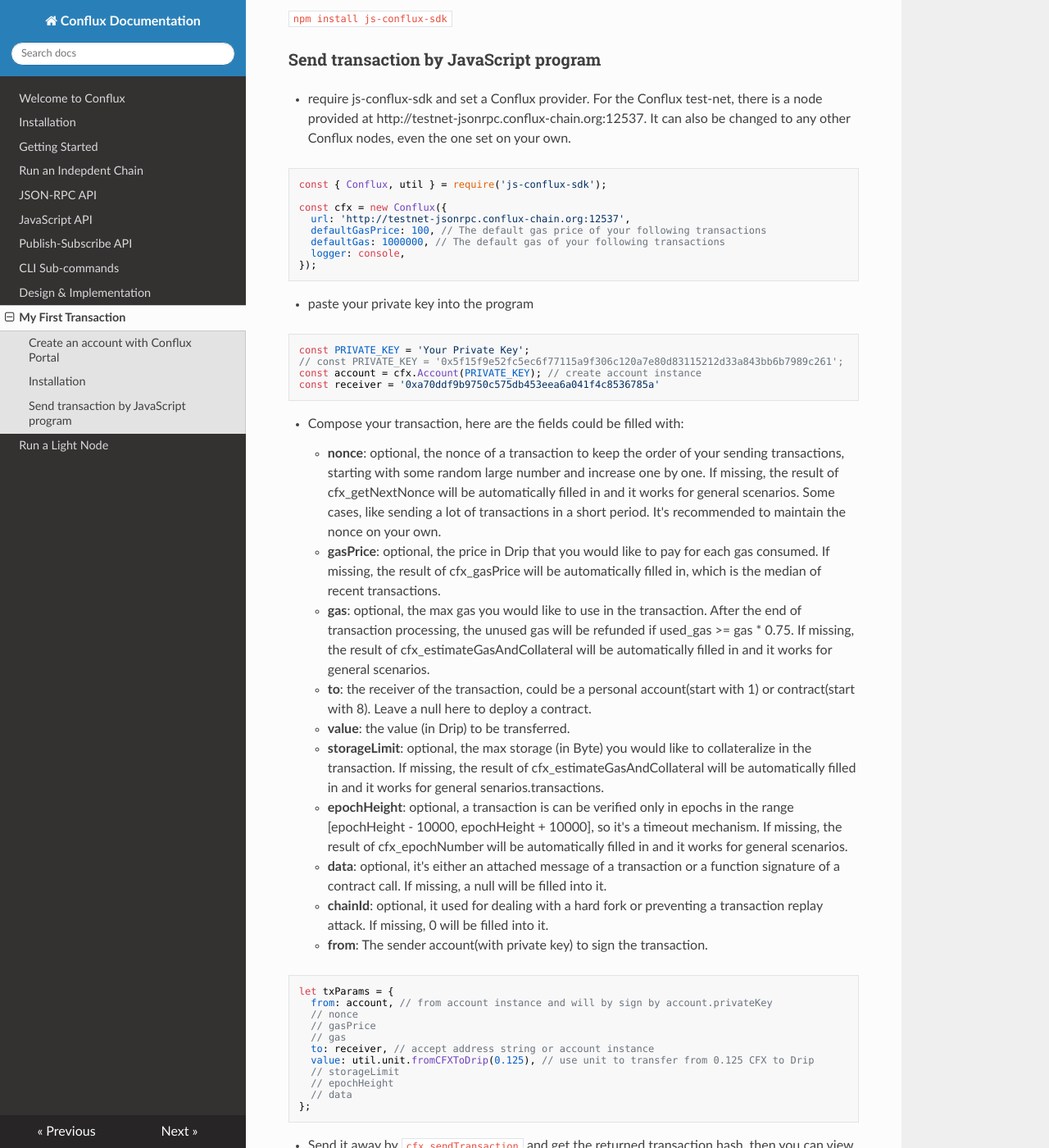
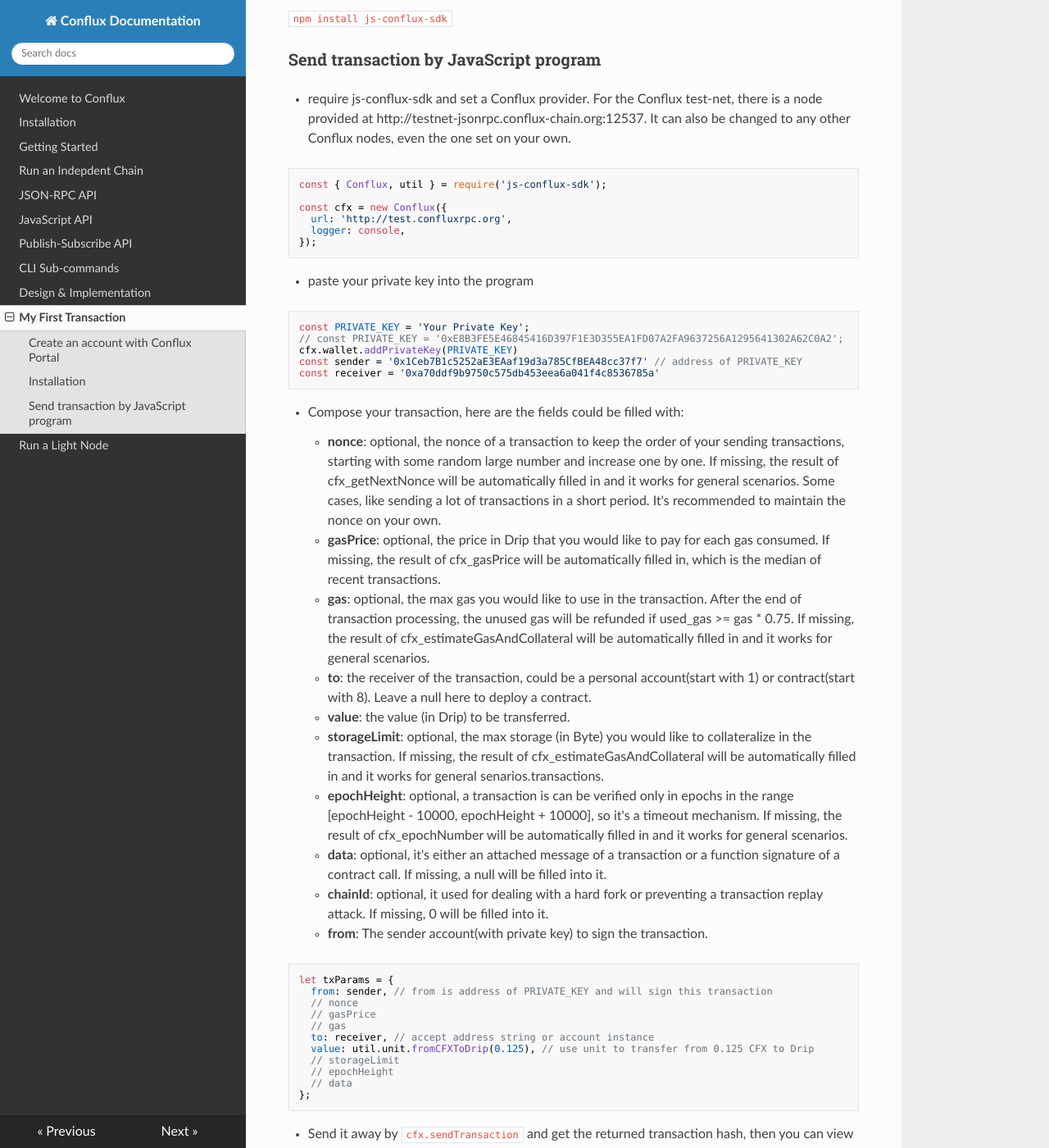
Before and after one commit to Conflux-Chain/conflux-doc, an MkDocs documentation site: the page built from docs/send_transaction.md, in a window 1280 px wide and 1400 px high, scrolled down 749 px. Shown: the whole window at 82% size. Built offline with MkDocs 1.6.1, drawn with Linux system fonts in a browser that asks for light colours; nearby versions of some CDN libraries; some of the changed text lies outside the part shown.

Commit message:
update demo using js-conflux-sdk v1.0

````diff
--- a/docs/send_transaction.md
+++ b/docs/send_transaction.md
@@ -44,9 +44,7 @@
 const { Conflux, util } = require('js-conflux-sdk');
 
 const cfx = new Conflux({
-  url: 'http://testnet-jsonrpc.conflux-chain.org:12537',
-  defaultGasPrice: 100, // The default gas price of your following transactions
-  defaultGas: 1000000, // The default gas of your following transactions
+  url: 'http://test.confluxrpc.org',
   logger: console,
 });
 ```
@@ -55,8 +53,9 @@
 
 ```javascript
 const PRIVATE_KEY = 'Your Private Key';
-// const PRIVATE_KEY = '0x5f15f9e52fc5ec6f77115a9f306c120a7e80d83115212d33a843bb6b7989c261';
-const account = cfx.Account(PRIVATE_KEY); // create account instance
+// const PRIVATE_KEY = '0xE8B3FE5E46845416D397F1E3D355EA1FD07A2FA9637256A1295641302A62C0A2';
+cfx.wallet.addPrivateKey(PRIVATE_KEY)
+const sender = '0x1Ceb7B1c5252aE3EAaf19d3a785CfBEA48cc37f7' // address of PRIVATE_KEY
 const receiver = '0xa70ddf9b9750c575db453eea6a041f4c8536785a'
 ```
 
@@ -75,7 +74,7 @@
 
 ```javascript
 let txParams = {
-  from: account, // from account instance and will by sign by account.privateKey
+  from: sender, // from is address of PRIVATE_KEY and will sign this transaction
   // nonce
   // gasPrice
   // gas
@@ -108,7 +107,7 @@
 
 ### 2. got stucked in the transaction pool
 
-However, the transaction hash you got doesn't mean it's successfully executed. Conflux transaction will store as much verified transactions in the pool as possible, even the transactions whose nonce doesn' match expected one or the balance is not enough to pay the ```gas * gasPrice + value```.
+However, the transaction hash you got doesn't mean it's successfully executed. Conflux transaction will store as much verified transactions in the pool as possible, even the transactions whose nonce doesn't match expected one or the balance is not enough to pay the ```gas * gasPrice + value```.
 
 So if you wait for 1 minute and still cannot find the transaction in ConfluxScan after sending it, it very likely got stuck in the transaction pool.
 
````
